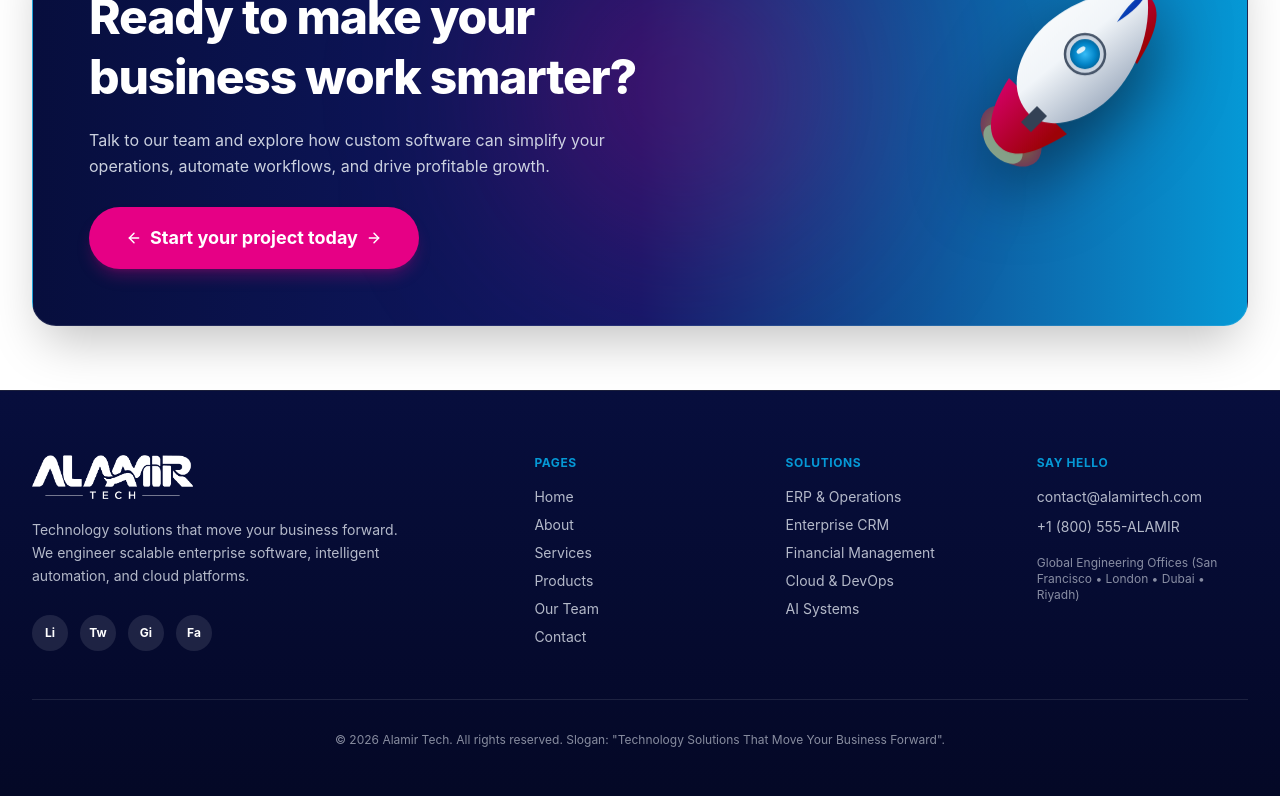
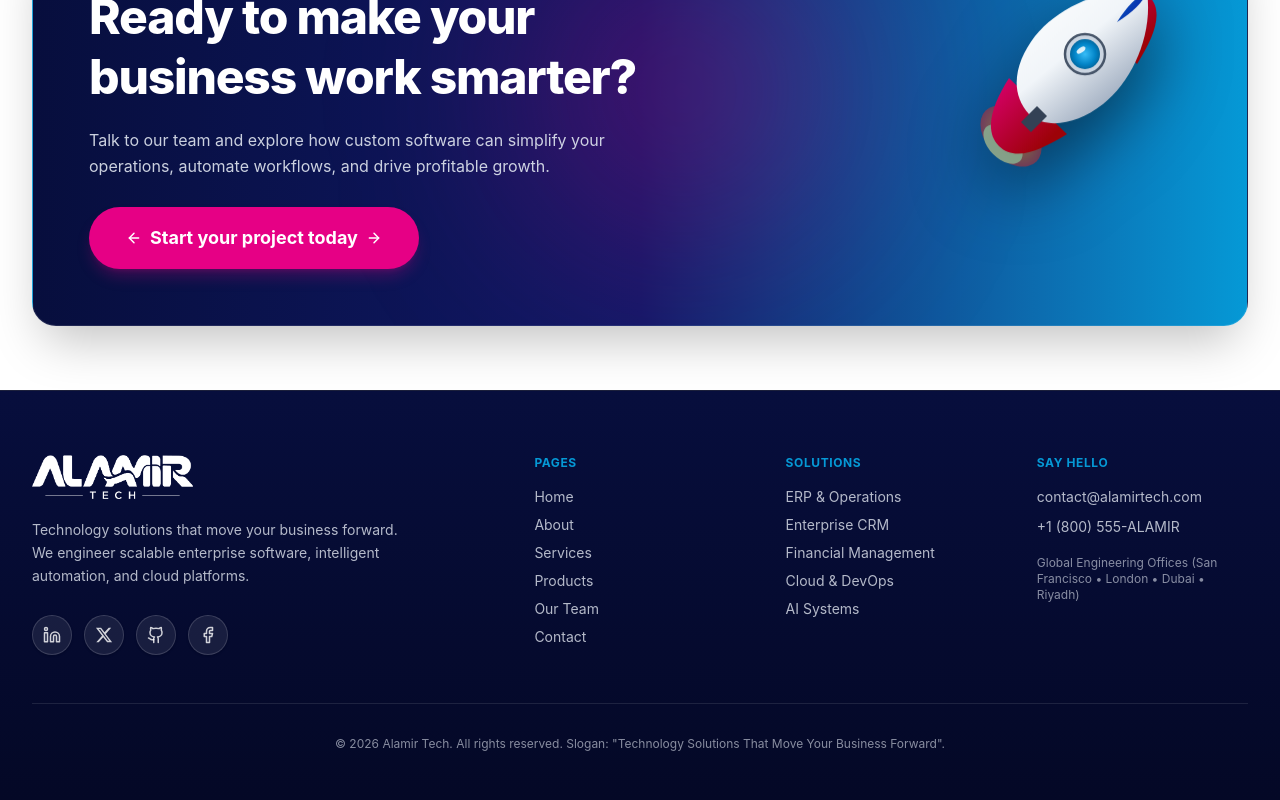
Before and after one commit to BackershanT/alamir-tech, a Next.js app: page / in a window 1280 px wide. Shown: the part 6575-7375 px from the top of the page. Built offline with nearby package versions, Linux system fonts and the light colour scheme.

Commit message:
fix: replace placeholder text initials with genuine vector social icons in footer

```diff
--- a/components/icons/index.tsx
+++ b/components/icons/index.tsx
@@ -205,3 +205,58 @@ export function CloseIcon({ size = 24, className = "", ...props }: IconProps) {
     </svg>
   );
 }
+
+export function LinkedInIcon({ size = 18, className = "", ...props }: IconProps) {
+  return (
+    <svg width={size} height={size} viewBox="0 0 24 24" fill="none" stroke="currentColor" strokeWidth="2" strokeLinecap="round" strokeLinejoin="round" className={className} {...props}>
+      <path d="M16 8a6 6 0 0 1 6 6v7h-4v-7a2 2 0 0 0-2-2 2 2 0 0 0-2 2v7h-4v-7a6 6 0 0 1 6-6z" />
+      <rect width="4" height="12" x="2" y="9" />
+      <circle cx="4" cy="4" r="2" />
+    </svg>
+  );
+}
+
+export function TwitterIcon({ size = 18, className = "", ...props }: IconProps) {
+  return (
+    <svg width={size} height={size} viewBox="0 0 24 24" fill="currentColor" className={className} {...props}>
+      <path d="M18.244 2.25h3.308l-7.227 8.26 8.502 11.24H16.17l-5.214-6.817L4.99 21.75H1.68l7.73-8.835L1.254 2.25H8.08l4.713 6.231zm-1.161 17.52h1.833L7.084 4.126H5.117z" />
+    </svg>
+  );
+}
+
+export function GitHubIcon({ size = 18, className = "", ...props }: IconProps) {
+  return (
+    <svg width={size} height={size} viewBox="0 0 24 24" fill="none" stroke="currentColor" strokeWidth="2" strokeLinecap="round" strokeLinejoin="round" className={className} {...props}>
+      <path d="M15 22v-4a4.8 4.8 0 0 0-1-3.5c3 0 6-2 6-5.5.08-1.25-.27-2.48-1-3.5.28-1.15.28-2.35 0-3.5 0 0-1 0-3 1.5-2.64-.5-5.36-.5-8 0C6 2 5 2 5 2c-.3 1.15-.3 2.35 0 3.5A5.403 5.403 0 0 0 4 9c0 3.5 3 5.5 6 5.5-.39.49-.68 1.05-.85 1.65-.17.6-.22 1.23-.15 1.85v4" />
+      <path d="M9 18c-4.51 2-5-2-7-2" />
+    </svg>
+  );
+}
+
+export function FacebookIcon({ size = 18, className = "", ...props }: IconProps) {
+  return (
+    <svg width={size} height={size} viewBox="0 0 24 24" fill="none" stroke="currentColor" strokeWidth="2" strokeLinecap="round" strokeLinejoin="round" className={className} {...props}>
+      <path d="M18 2h-3a5 5 0 0 0-5 5v3H7v4h3v8h4v-8h3l1-4h-4V7a1 1 0 0 1 1-1h3z" />
+    </svg>
+  );
+}
+
+export function InstagramIcon({ size = 18, className = "", ...props }: IconProps) {
+  return (
+    <svg width={size} height={size} viewBox="0 0 24 24" fill="none" stroke="currentColor" strokeWidth="2" strokeLinecap="round" strokeLinejoin="round" className={className} {...props}>
+      <rect width="20" height="20" x="2" y="2" rx="5" ry="5" />
+      <path d="M16 11.37A4 4 0 1 1 12.63 8 4 4 0 0 1 16 11.37z" />
+      <line x1="17.5" x2="17.51" y1="6.5" y2="6.5" />
+    </svg>
+  );
+}
+
+export function GlobeIcon({ size = 18, className = "", ...props }: IconProps) {
+  return (
+    <svg width={size} height={size} viewBox="0 0 24 24" fill="none" stroke="currentColor" strokeWidth="2" strokeLinecap="round" strokeLinejoin="round" className={className} {...props}>
+      <circle cx="12" cy="12" r="10" />
+      <line x1="2" x2="22" y1="12" y2="12" />
+      <path d="M12 2a15.3 15.3 0 0 1 4 10 15.3 15.3 0 0 1-4 10 15.3 15.3 0 0 1-4-10 15.3 15.3 0 0 1 4-10z" />
+    </svg>
+  );
+}
--- a/components/layout/Footer.tsx
+++ b/components/layout/Footer.tsx
@@ -2,6 +2,22 @@ import React from "react";
 import Image from "next/image";
 import Link from "next/link";
 import { SITE_CONFIG } from "@/lib/site-config";
+import {
+  LinkedInIcon,
+  TwitterIcon,
+  GitHubIcon,
+  FacebookIcon,
+  InstagramIcon,
+  GlobeIcon,
+} from "../icons";
+
+const socialIconMap: Record<string, React.ComponentType<{ size?: number; className?: string }>> = {
+  LinkedIn: LinkedInIcon,
+  Twitter: TwitterIcon,
+  GitHub: GitHubIcon,
+  Facebook: FacebookIcon,
+  Instagram: InstagramIcon,
+};
 
 export function Footer() {
   return (
@@ -22,18 +38,21 @@ export function Footer() {
             </p>
             {/* Social Icons */}
             <div className="flex items-center gap-3 pt-2">
-              {SITE_CONFIG.socialLinks.map((social) => (
+              {SITE_CONFIG.socialLinks.map((social) => {
+                const IconComponent = socialIconMap[social.name] || GlobeIcon;
+                return (
                   <a
                     key={social.name}
                     href={social.href}
                     target="_blank"
                     rel="noreferrer"
-                  className="w-9 h-9 rounded-full bg-white/10 hover:bg-brand-pink flex items-center justify-center text-xs font-bold text-white transition-all"
+                    className="w-10 h-10 rounded-full bg-white/[0.08] hover:bg-brand-pink border border-white/15 flex items-center justify-center text-white/80 hover:text-white transition-all hover:scale-110 shadow-sm"
                     aria-label={social.name}
                   >
-                  {social.name.substring(0, 2)}
+                    <IconComponent size={18} />
                   </a>
-              ))}
+                );
+              })}
             </div>
           </div>
 
```
Lines whose indentation alone changed are shown as unchanged.
